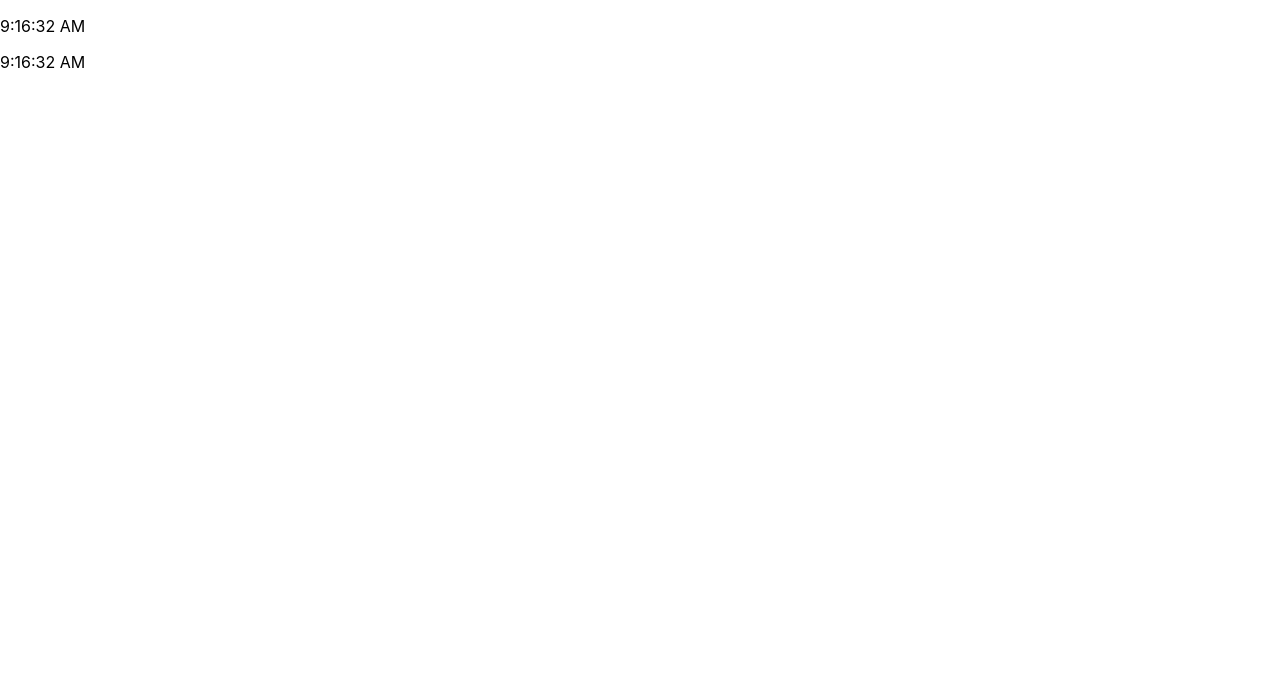
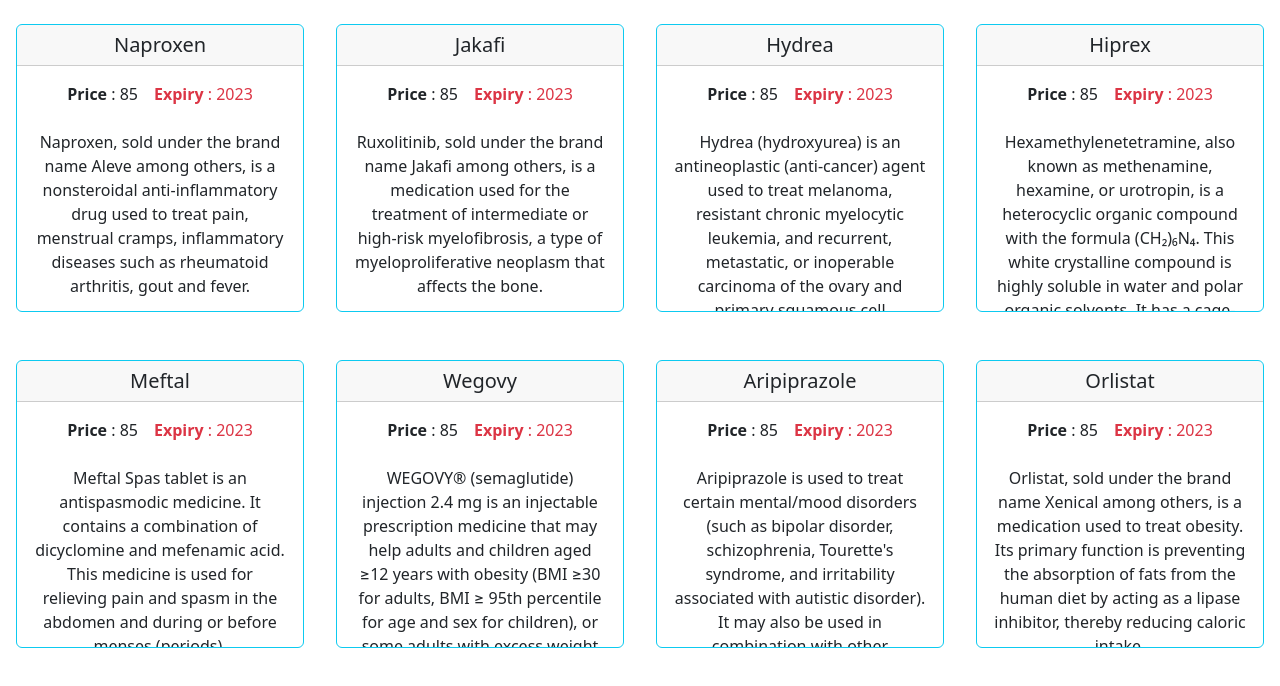
Before and after one commit to godhaniaesha/firstapp1, a React (Create React App) app: page / in a window 1280 px wide. Shown: the top 686 px of the page. Built offline with nearby package versions, Linux system fonts and the light colour scheme.

Commit message:
27-06-2024_medical

```diff
--- a/package.json
+++ b/package.json
@@ -6,9 +6,11 @@
     "@testing-library/jest-dom": "^5.17.0",
     "@testing-library/react": "^13.4.0",
     "@testing-library/user-event": "^13.5.0",
+    "bootstrap": "^5.3.3",
     "react": "^18.3.1",
     "react-dom": "^18.3.1",
     "react-scripts": "5.0.1",
+    "reactstrap": "^9.2.2",
     "web-vitals": "^2.1.4"
   },
   "scripts": {
--- a/public/index.html
+++ b/public/index.html
@@ -22,6 +22,7 @@
       work correctly both with client-side routing and a non-root public URL.
       Learn how to configure a non-root public URL by running `npm run build`.
     -->
+      <link rel="stylesheet" href="https://cdn.jsdelivr.net/npm/bootstrap@5.2.3/dist/css/bootstrap.min.css">
   <title>React App</title>
 </head>
 
--- a/src/App.css
+++ b/src/App.css
@@ -1,38 +1,20 @@
-.App {
-  text-align: center;
+.row {
+  --bs-gutter-x: 0rem !important;
+  --bs-gutter-y: 0 !important;
+  display: flex !important;
+  flex-wrap: wrap !important;
+  margin-top: calc(-1* var(--bs-gutter-y)) !important;
+  margin-right: calc(-.5* var(--bs-gutter-x)) !important;
+  margin-left: calc(-.5* var(--bs-gutter-x)) !important;
 }
 
-.App-logo {
-  height: 40vmin;
-  pointer-events: none;
+.card-col {
+  margin: 0 !important;
+  padding: 0 !important;
 }
 
-@media (prefers-reduced-motion: no-preference) {
-  .App-logo {
-    animation: App-logo-spin infinite 20s linear;
-  }
-}
 
-.App-header {
-  background-color: #282c34;
-  min-height: 100vh;
-  display: flex;
-  flex-direction: column;
-  align-items: center;
-  justify-content: center;
-  font-size: calc(10px + 2vmin);
-  color: white;
-}
 
-.App-link {
-  color: #61dafb;
-}
-
-@keyframes App-logo-spin {
-  from {
-    transform: rotate(0deg);
-  }
-  to {
-    transform: rotate(360deg);
-  }
-}
+/* .card-col {
+  padding: 10px;
+} */
--- a/src/App.js
+++ b/src/App.js
@@ -1,9 +1,12 @@
+import './App.css'
 import Contry from "./container/Contry/Contry";
 import ContryFun from "./container/ContryFun/ContryFun";
 import Cource from "./container/Cource/Cource";
 import CourceFun from "./container/CourceFun/CourceFun";
+import Medical from "./container/Medical/Medical";
 import Timer from "./container/Timer/Timer";
 import TimerFun from "./container/Timer/TimerFun";
+import 'bootstrap/dist/css/bootstrap.min.css';
 
 
 function App() {
@@ -13,8 +16,9 @@
       <ContryFun />
       <Cource />
       <CourceFun /> */}
-      <Timer />
-      <TimerFun />
+      {/* <Timer />
+      <TimerFun />  */}
+      <Medical/>
     </>
   );
 }
--- /dev/null
+++ b/src/container/Medical/Medical.js
@@ -0,0 +1,105 @@
+import React, { useState } from 'react';
+import { Card, CardBody, CardHeader, CardText, CardTitle, Col, Container, Row } from 'reactstrap';
+
+
+const medicines = [
+    {
+        "id": 1,
+        "name": "Naproxen",
+        "price": 85,
+        "expiry": 2023,
+        "desc": "Naproxen, sold under the brand name Aleve among others, is a nonsteroidal anti-inflammatory drug used to treat pain, menstrual cramps, inflammatory diseases such as rheumatoid arthritis, gout and fever."
+    },
+    {
+        "id": 2,
+        "name": "Jakafi",
+        "price": 85,
+        "expiry": 2023,
+        "desc": "Ruxolitinib, sold under the brand name Jakafi among others, is a medication used for the treatment of intermediate or high-risk myelofibrosis, a type of myeloproliferative neoplasm that affects the bone."
+    },
+    {
+        "id": 3,
+        "name": "Hydrea",
+        "price": 85,
+        "expiry": 2023,
+        "desc": "Hydrea (hydroxyurea) is an antineoplastic (anti-cancer) agent used to treat melanoma, resistant chronic myelocytic leukemia, and recurrent, metastatic, or inoperable carcinoma of the ovary and primary squamous cell (epidermoid) carcinomas of the head and neck."
+    },
+    {
+        "id": 4,
+        "name": "Hiprex",
+        "price": 85,
+        "expiry": 2023,
+        "desc": "Hexamethylenetetramine, also known as methenamine, hexamine, or urotropin, is a heterocyclic organic compound with the formula (CH₂)₆N₄. This white crystalline compound is highly soluble in water and polar organic solvents. It has a cage-like structure similar to adamantane"
+    },
+    {
+        "id": 5,
+        "name": "Meftal",
+        "price": 85,
+        "expiry": 2023,
+        "desc": "Meftal Spas tablet is an antispasmodic medicine. It contains a combination of dicyclomine and mefenamic acid. This medicine is used for relieving pain and spasm in the abdomen and during or before menses (periods)."
+    },
+    {
+        "id": 6,
+        "name": "Wegovy",
+        "price": 85,
+        "expiry": 2023,
+        "desc": "WEGOVY® (semaglutide) injection 2.4 mg is an injectable prescription medicine that may help adults and children aged ≥12 years with obesity (BMI ≥30 for adults, BMI ≥ 95th percentile for age and sex for children), or some adults with excess weight (BMI ≥27) (overweight) who also have weight-related medical problems to help them lose weight and keep it off. Wegovy® should be used with a reduced calorie meal plan and increased physical activity"
+    },
+    {
+        "id": 7,
+        "name": "Aripiprazole",
+        "price": 85,
+        "expiry": 2023,
+        "desc": "Aripiprazole is used to treat certain mental/mood disorders (such as bipolar disorder, schizophrenia, Tourette's syndrome, and irritability associated with autistic disorder). It may also be used in combination with other medication to treat depression. Aripiprazole is known as an antipsychotic drug (atypical type)."
+    },
+    {
+        "id": 8,
+        "name": "Orlistat",
+        "price": 85,
+        "expiry": 2023,
+        "desc": "Orlistat, sold under the brand name Xenical among others, is a medication used to treat obesity. Its primary function is preventing the absorption of fats from the human diet by acting as a lipase inhibitor, thereby reducing caloric intake."
+    }
+]
+
+function Medical(props) {
+    const [data, setData] = useState(medicines);
+    return (
+        <div>
+            <Row>
+                {
+                    data.map((v, i) => (
+                        <Col lg={3}  md={6} className="text-center card-col p-3" key={v.id} >
+                            <Card
+                                className="my-2"
+                                color="info"
+                                outline
+                                style={{
+                                    height: '18rem',
+                                    overflow: 'hidden'
+
+                                }}
+                            >
+                                <CardHeader tag="h5">
+                                    {v.name}
+                                </CardHeader>
+                                <CardBody>
+                                    <CardTitle >
+                                        <span className='d-flex justify-content-center gap-3'><p><b>Price</b> : {v.price}</p>
+                                            <p className='text-danger'  ><b>Expiry</b> : {v.expiry}</p> </span>
+
+                                    </CardTitle>
+                                    <CardText>
+                                        {v.desc}
+                                    </CardText>
+                                </CardBody>
+                            </Card>
+                        </Col>
+                    ))
+                }
+            </Row>
+
+        </div >
+    );
+}
+
+export default Medical;
--- a/src/container/Timer/TimerFun.js
+++ b/src/container/Timer/TimerFun.js
@@ -1,24 +1,33 @@
 import React, { useEffect, useState } from 'react';
 
 function TimerFun(props) {
-    // 1
+    // 1   Mounting
     const [time, setTime] = useState(new Date());
 
     const tic = () => {
         setTime(new Date());
     }
+    //3 componentDidMount
+    useEffect(() => {
+        const interval = setInterval(tic, 1000);
 
-    useEffect(() => {
-        setInterval(tic, 1000)
-    })
+        //5 componentWillUnmount
+        return () => {
+            clearInterval(interval);
+        };
+
+        //4 componentDidUpdate
+    }, [])
 
 
-    // 2
+    // 2   render : display
     return (
         <div>
-             <p>{time.toLocaleTimeString()}</p>
+            <p>{time.toLocaleTimeString()}</p>
         </div>
     );
 }
 
 export default TimerFun;
+
+//utgh4d3
```
Also changed, not shown: src/container/Timer/Timer.js (+10 -10 lines), src/container/FeesFun/FeesFun.js (line endings or trailing spaces), 1 other file (tests, documents, lock files or other folders).
